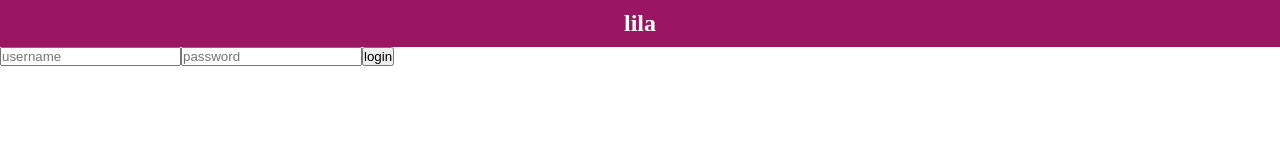
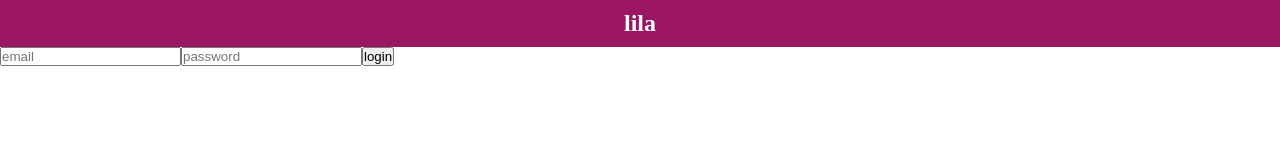
Before and after one commit to beiweitemderbeste/lila-app, a Next.js app: page /login in a window 1280 px wide. Shown: the top 160 px of the page. Built offline with nearby package versions, Linux system fonts and the light colour scheme.

Commit message:
changing username to email

```diff
--- a/app/components/LoginForm.tsx
+++ b/app/components/LoginForm.tsx
@@ -15,10 +15,10 @@ const LoginForm = () => {
   return (
     <form onSubmit={handleSubmit(onSubmit)}>
       <input
-        placeholder="username"
-        {...register("username", { required: true })}
+        placeholder="email"
+        {...register("email", { required: true })}
       />
-      {errors.username && <span>This field is required</span>}
+      {errors.email && <span>This field is required</span>}
 
       <input
         placeholder="password"
--- a/app/interfaces/LoginFormInput.ts
+++ b/app/interfaces/LoginFormInput.ts
@@ -1,5 +1,5 @@
 interface LoginFormInput {
-  username: string;
+  email: string;
   password: string;
 }
 
--- a/app/interfaces/RegisterFormInput.ts
+++ b/app/interfaces/RegisterFormInput.ts
@@ -1,7 +1,7 @@
 interface RegisterFormInput {
   email: string;
-  username: string;
   password: string;
+  confirmPassword: string;
 }
 
 export default RegisterFormInput;
```
